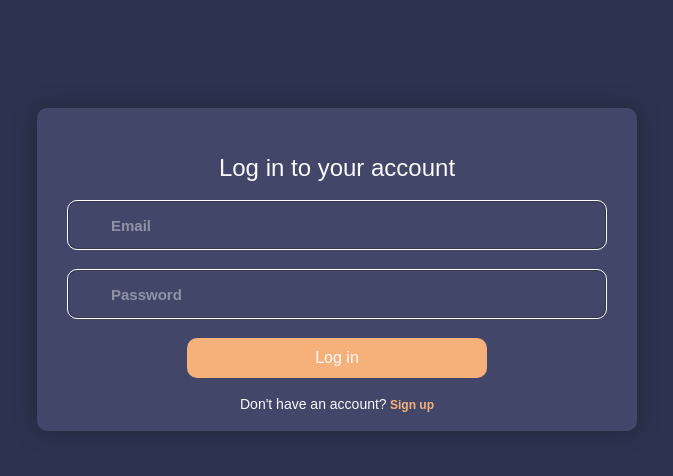
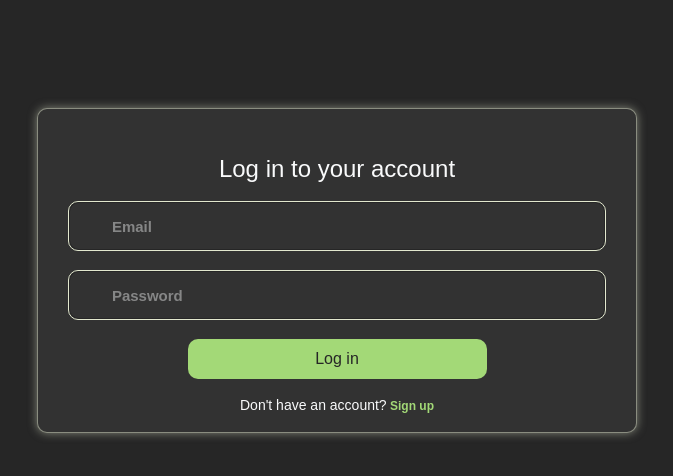
Before and after one commit to raj-sarkar/Streamify, a React (Vite) app in the folder frontend/: page /login in a window 1280 px wide. Shown: the top 476 px of the page, without its empty margins (303-976 px from the left). Built offline with nearby package versions, Linux system fonts and the light colour scheme; no server answers; some icons are missing.

Commit message:
modified colors

```diff
--- a/frontend/src/components/Form/Form.component.tsx
+++ b/frontend/src/components/Form/Form.component.tsx
@@ -29,7 +29,7 @@ export const Form=(props:formProps)=>{
                     {isLoading ? (
                         <MuiCircularProgress color="inherit" size={20} />
                     ) : (
-                        <Typography variant='h4'>{btnText}</Typography>
+                        <Typography variant='h4' color={theme.palette.primary.main}>{btnText}</Typography>
                     )}
                 </StyledButton>
                 <Typography variant="subtitle2">
--- a/frontend/src/components/Form/Form.styles.ts
+++ b/frontend/src/components/Form/Form.styles.ts
@@ -15,12 +15,13 @@ export const StyledBox = styled(MuiBox)(
         padding: spacing(4,0),
         maxWidth: pxToRem(600),
         borderRadius: pxToRem(10),
+        border: `${pxToRem(0.25)} solid ${palette.primary.contrastText}80`,
         display: "flex",
         flexDirection: "column",
         gap: pxToRem(16),
         alignItems: "center",
-        backgroundColor: palette.primary.main,
-        boxShadow: `0 0 ${pxToRem(20)} ${palette.grey[100]}`,
+        backgroundColor: palette.primary.light,
+        boxShadow: `0 0 ${pxToRem(10)} ${palette.primary.contrastText}80`,
     })
 );
 
--- a/frontend/src/layout/Layout.tsx
+++ b/frontend/src/layout/Layout.tsx
@@ -9,7 +9,7 @@ export const Layout = (props: LayoutProps) => {
     return (
         <>
             {showHeader && <HeaderContainer />}
-            <MuiStack direction="row" justifyContent="center" minHeight="100vh" bgcolor={theme.palette.primary.dark}>
+            <MuiStack direction="row" justifyContent="center" minHeight="100vh" bgcolor={theme.palette.primary.main}>
                 <MuiBox component="main" maxWidth={1600} p={2}>
                     {children}
                 </MuiBox>
--- a/frontend/src/theme/foundations/palette.ts
+++ b/frontend/src/theme/foundations/palette.ts
@@ -28,13 +28,13 @@ const tealPalette = {
 
 const darkPalette = {
     primary: {
-        main: '#424769',
-        dark: '#2D3250',
-        light: '#7077A1',
-        contrastText: '#ffffff',
+        main: '#262626',
+        // dark: '#2D3250',
+        light: '#323232',
+        contrastText: '#E2E8CE',
     },
     secondary:{
-        main: "#F6B17A"
+        main: "#A3D977"
     },
     grey: {
         50: '#111827',
```
